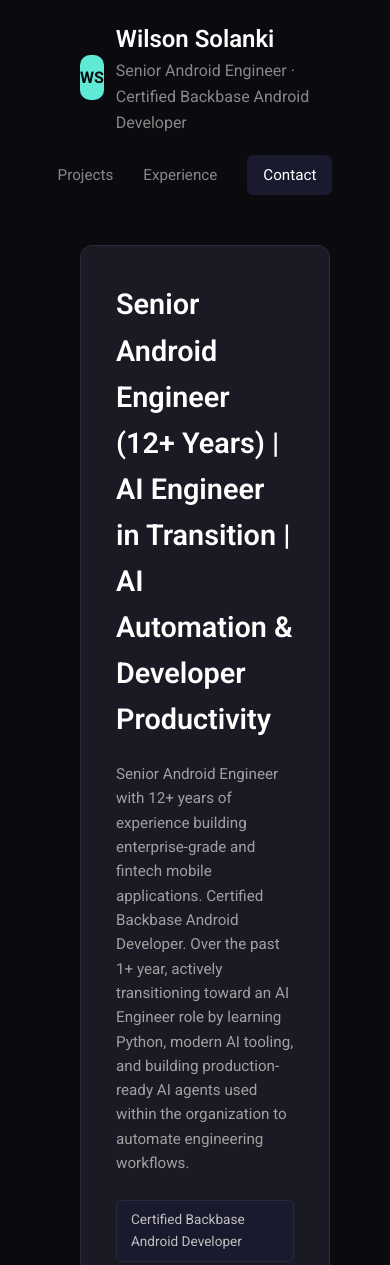
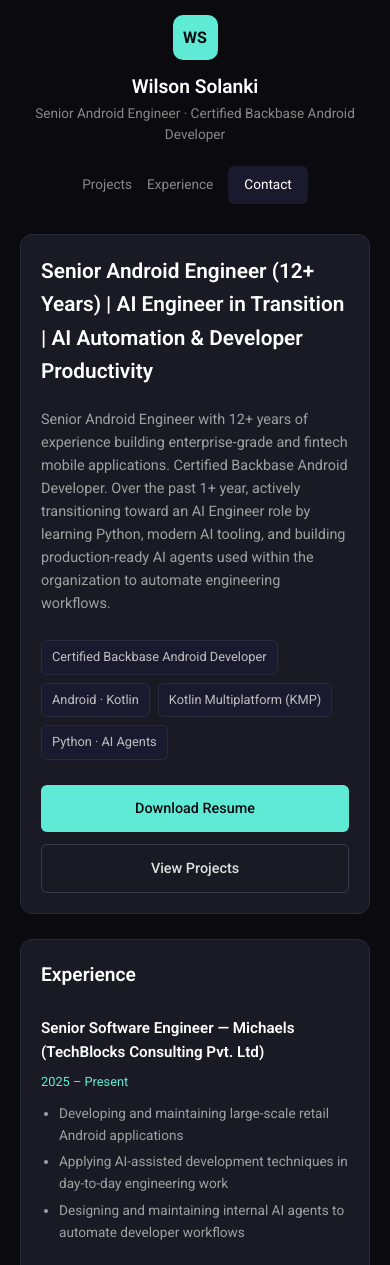
Before and after one commit to WilsonSolankiAI/WilsonSolankiAI.github.io, a plain HTML site: page index.html in a window 390 px wide. Shown: the top 1265 px of the page. Drawn offline with Linux system fonts and the light colour scheme.

Commit message:
Update index.html

```diff
--- a/index.html
+++ b/index.html
@@ -67,6 +67,37 @@
         @media (max-width: 900px) {
             .container { grid-template-columns: 1fr; }
             header { flex-direction: column; gap: 20px; }
+        }
+
+        @media (max-width: 600px) {
+            header { padding: 15px 20px; text-align: center; }
+            .logo { flex-direction: column; text-align: center; }
+            .logo-text h1 { font-size: 1.2rem; }
+            .logo-text p { font-size: 0.85rem; }
+            nav { flex-wrap: wrap; justify-content: center; gap: 15px; }
+            nav a { font-size: 0.85rem; }
+
+            .container { padding: 15px 20px; gap: 20px; }
+            .card { padding: 20px; }
+
+            .hero h2 { font-size: 1.3rem; }
+            .hero p { font-size: 0.9rem; }
+            .tags { gap: 8px; }
+            .tag { padding: 6px 10px; font-size: 0.8rem; }
+            .buttons { flex-direction: column; }
+            .btn { width: 100%; text-align: center; }
+
+            .section-title { font-size: 1.2rem; }
+            .experience-item h3 { font-size: 0.95rem; }
+            .experience-item .period { font-size: 0.8rem; }
+            .experience-item p, .experience-item ul { font-size: 0.85rem; }
+
+            .sidebar-card { padding: 20px; }
+            .sidebar-card h3 { font-size: 1rem; }
+            .contact-item p { font-size: 0.9rem; }
+
+            .project-item h3 { font-size: 0.95rem; }
+            .project-item ul { font-size: 0.85rem; }
         }
     </style>
 </head>
```
